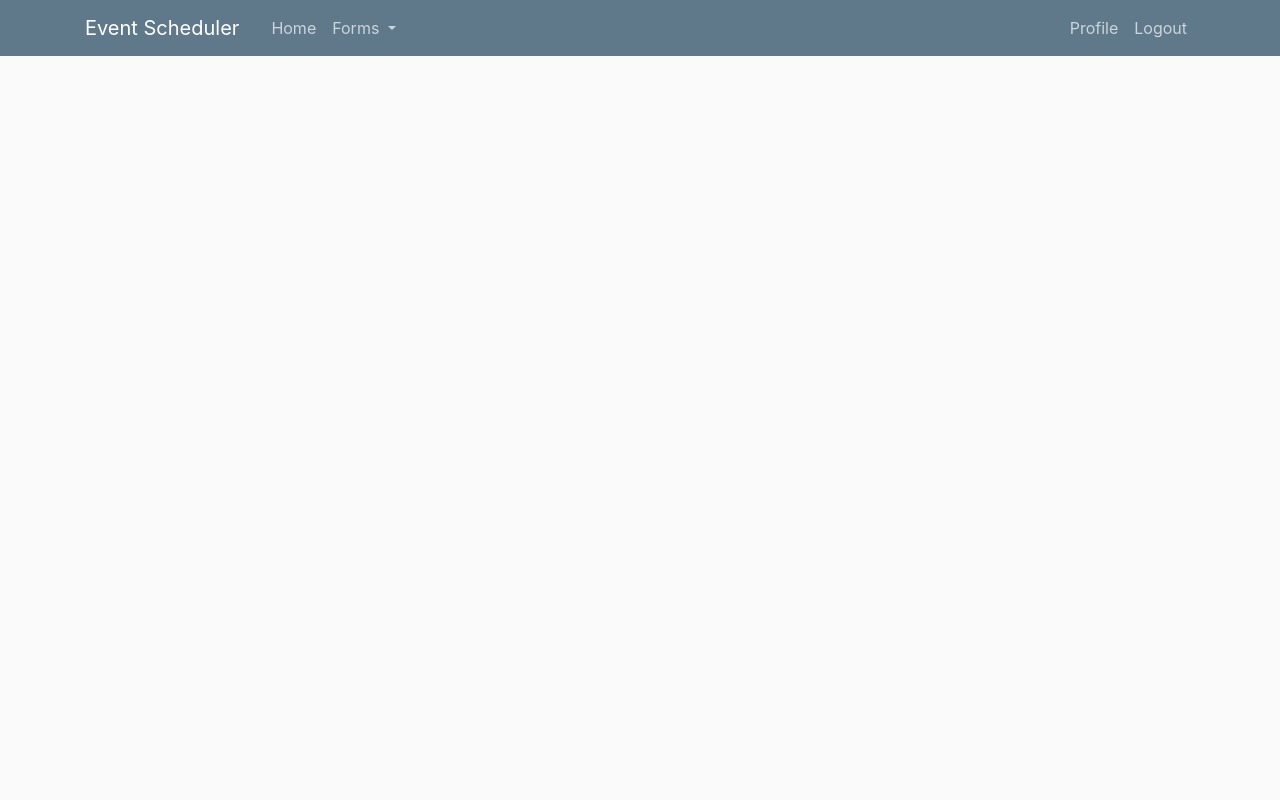
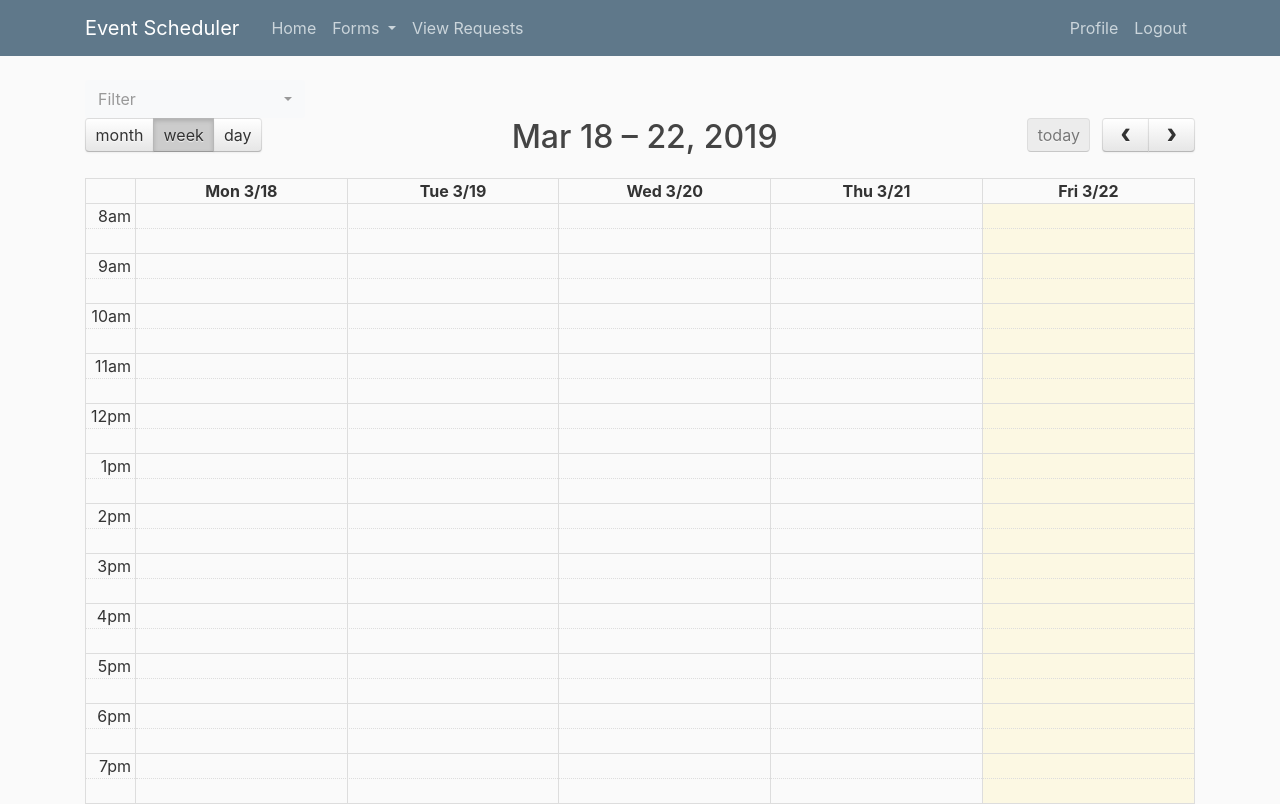
Before and after one commit to 2manslkh/sutd-scheduler-db, a Django app: page / in a window 1280 px wide. Before the commit the page ends 56 px from the top, so only its background shows below. Run offline with Django 3.2, Linux system fonts and the light colour scheme; a user stored in the database is signed in; lists and menus that the app fills with data are empty; some libraries are stand-ins or nearby versions.

Commit message:
navbar links to correct pages

```diff
--- /dev/null
+++ b/django/mysite/formstoadmin/templates/formstoadmin/viewrequests.html
@@ -0,0 +1,5 @@
+{% extends "schedule/base.html" %}
+
+{% block content %}
+<h2>View Requests</h2>
+{% endblock %}
--- a/django/mysite/formstoadmin/urls.py
+++ b/django/mysite/formstoadmin/urls.py
@@ -5,4 +5,5 @@ urlpatterns = [
     # '' contains string after /requestform
     path('', views.index, name='request-form'),
     path('input-module-info', views.inputModule, name='input-module-info'),
+    path('view-requests', views.viewRequests, name='view-requests'),
 ]
--- a/django/mysite/mysite/settings.py
+++ b/django/mysite/mysite/settings.py
@@ -77,6 +77,7 @@ WSGI_APPLICATION = 'mysite.wsgi.application'
 # Database
 # https://docs.djangoproject.com/en/2.1/ref/settings/#databases
 
+
 DATABASES = {
     'default': {
         'ENGINE': 'django.db.backends.sqlite3',
--- a/django/mysite/schedule/static/schedule/fullCal.js
+++ b/django/mysite/schedule/static/schedule/fullCal.js
@@ -4,6 +4,7 @@ $(document).ready(function(){
 
         $('#calendar').fullCalendar({
             //hiddenDays:[0,6], same as below
+
             weekends: false,
             header : {
                 left: "month,agendaWeek,agendaDay", //space leaves a gap between buttons
--- a/django/mysite/schedule/static/schedule/others.css
+++ b/django/mysite/schedule/static/schedule/others.css
@@ -1,6 +1,5 @@
-.selectpicker{
+#selectpicker{
     float: right;
     display: block;
     padding-left:10px;
-    width: 100%;
 }
--- a/django/mysite/schedule/templates/schedule/base.html
+++ b/django/mysite/schedule/templates/schedule/base.html
@@ -20,7 +20,6 @@
     {% block headcontent %} {% endblock %}
 </head>
 <body>
-  {% block body %}
     <header class="site-header">
       <nav class="navbar navbar-expand-md navbar-dark bg-steel fixed-top">
         <div class="container">
@@ -42,6 +41,7 @@
                   <a class="dropdown-item" href="#">In-vivo Event</a>
                 </div>
               </li>
+              <a class="nav-item nav-link" href="{% url 'view-requests' %}">View Requests</a>
             </div>
             <!-- Navbar Right Side -->
             <div class="navbar-nav">
@@ -67,17 +67,15 @@
               </div>
             {% endfor %}
           {% endif %}
-
+          {% block content %}{% endblock %}
         </div>
       </div>
     </main>
 
-{% endblock body %}
     <!-- Optional JavaScript -->
     <!-- jQuery first, then Popper.js, then Bootstrap JS -->
     <script src="https://code.jquery.com/jquery-3.2.1.slim.min.js" integrity="sha384-KJ3o2DKtIkvYIK3UENzmM7KCkRr/rE9/Qpg6aAZGJwFDMVNA/GpGFF93hXpG5KkN" crossorigin="anonymous"></script>
     <script src="https://cdnjs.cloudflare.com/ajax/libs/popper.js/1.12.9/umd/popper.min.js" integrity="sha384-ApNbgh9B+Y1QKtv3Rn7W3mgPxhU9K/ScQsAP7hUibX39j7fakFPskvXusvfa0b4Q" crossorigin="anonymous"></script>
     <script src="https://maxcdn.bootstrapcdn.com/bootstrap/4.0.0/js/bootstrap.min.js" integrity="sha384-JZR6Spejh4U02d8jOt6vLEHfe/JQGiRRSQQxSfFWpi1MquVdAyjUar5+76PVCmYl" crossorigin="anonymous"></script>
-
 </body>
 </html>
--- a/django/mysite/schedule/templates/schedule/home.html
+++ b/django/mysite/schedule/templates/schedule/home.html
@@ -1,11 +1,22 @@
-{% extends "schedule/base.html" %}
+{% load static %}
+<!DOCTYPE html>
+<html>
+<head>
+    <meta name="viewport" content="width=device-width, initial-scale=1, shrink-to-fit=no">
 
-{% block headcontent %}
-<!-- For bootstrap-select -->
-<link rel="stylesheet" href="https://cdn.jsdelivr.net/npm/bootstrap-select@1.13.6/dist/css/bootstrap-select.min.css">
-<script src="https://cdn.jsdelivr.net/npm/bootstrap-select@1.13.6/dist/js/bootstrap-select.min.js"></script>
-<script src="..\..\static\schedule\others.js"></script>
-<link rel='stylesheet' href="..\..\static\schedule\others.css">
+    <!-- Bootstrap CSS -->
+    <link rel="stylesheet" href="https://maxcdn.bootstrapcdn.com/bootstrap/4.0.0/css/bootstrap.min.css" integrity="sha384-Gn5384xqQ1aoWXA+058RXPxPg6fy4IWvTNh0E263XmFcJlSAwiGgFAW/dAiS6JXm" crossorigin="anonymous">
+
+
+
+    <link rel="stylesheet" type="text/css" href="{% static 'schedule/main.css' %}">
+
+
+    {% if title %}
+        <title>Event Scheduler - {{ title }}</title>
+    {% else %}
+        <title>Event Scheduler</title>
+    {% endif %}
 
     <!-- For fullcalendar -->
     <link rel='stylesheet' href="..\..\static\schedule\fullcalendar.css">
@@ -13,11 +24,16 @@
     <script src="..\..\static\schedule\moment.min.js"></script>
     <script src="..\..\static\schedule\fullcalendar.js"></script>
     <script src="..\..\static\schedule\fullCal.js"></script>
+    <script src="https://cdnjs.cloudflare.com/ajax/libs/popper.js/1.14.7/umd/popper.min.js" integrity="sha384-UO2eT0CpHqdSJQ6hJty5KVphtPhzWj9WO1clHTMGa3JDZwrnQq4sF86dIHNDz0W1" crossorigin="anonymous"></script>
+    <script src="https://stackpath.bootstrapcdn.com/bootstrap/4.3.1/js/bootstrap.min.js" integrity="sha384-JjSmVgyd0p3pXB1rRibZUAYoIIy6OrQ6VrjIEaFf/nJGzIxFDsf4x0xIM+B07jRM" crossorigin="anonymous"></script>
 
-{% endblock %}
+    <!-- For bootstrap-select -->
+    <link rel="stylesheet" href="https://cdn.jsdelivr.net/npm/bootstrap-select@1.13.6/dist/css/bootstrap-select.min.css">
+    <script src="https://cdn.jsdelivr.net/npm/bootstrap-select@1.13.6/dist/js/bootstrap-select.min.js"></script>
+    <script src="..\..\static\schedule\others.js"></script>
+    <link rel='stylesheet' href="..\..\static\schedule\others.css">
 
-
-{% block body %}
+<body>
     <header class="site-header">
       <nav class="navbar navbar-expand-md navbar-dark bg-steel fixed-top">
         <div class="container">
@@ -28,7 +44,18 @@
           <div class="collapse navbar-collapse" id="navbarToggle">
             <div class="navbar-nav mr-auto">
               <a class="nav-item nav-link" href="{% url 'schedule-home' %}">Home</a>
-            <a class="nav-item nav-link" href="{% url 'request-form' %}">Make a request</a>
+              <li class="nav-item dropdown">
+                <a class="nav-link dropdown-toggle" href="#" id="navbarDropdown" role="button" data-toggle="dropdown" aria-haspopup="true" aria-expanded="false">
+                  Forms
+                </a>
+                <div class="dropdown-menu" aria-labelledby="navbarDropdown">
+                  <a class="dropdown-item" href="{% url 'request-form' %}">Schedule Request</a>
+                  <a class="dropdown-item" href="{% url 'input-module-info' %}">Input Module Information</a>
+                  <div class="dropdown-divider"></div>
+                  <a class="dropdown-item" href="#">In-vivo Event</a>
+                </div>
+              </li>
+              <a class="nav-item nav-link" href="{% url 'view-requests' %}">View Requests</a>
             </div>
             <!-- Navbar Right Side -->
             <div class="navbar-nav">
@@ -68,5 +95,3 @@
         </div>
       </div>
     </main>
-  {{ block.super }}
-{% endblock body %}
```
Also changed, not shown: django/mysite/formstoadmin/forms.py (+2 -5 lines), django/mysite/formstoadmin/views.py (+16 -8 lines), django/README.md, 1 other file. Lines whose indentation alone changed are shown as unchanged.
